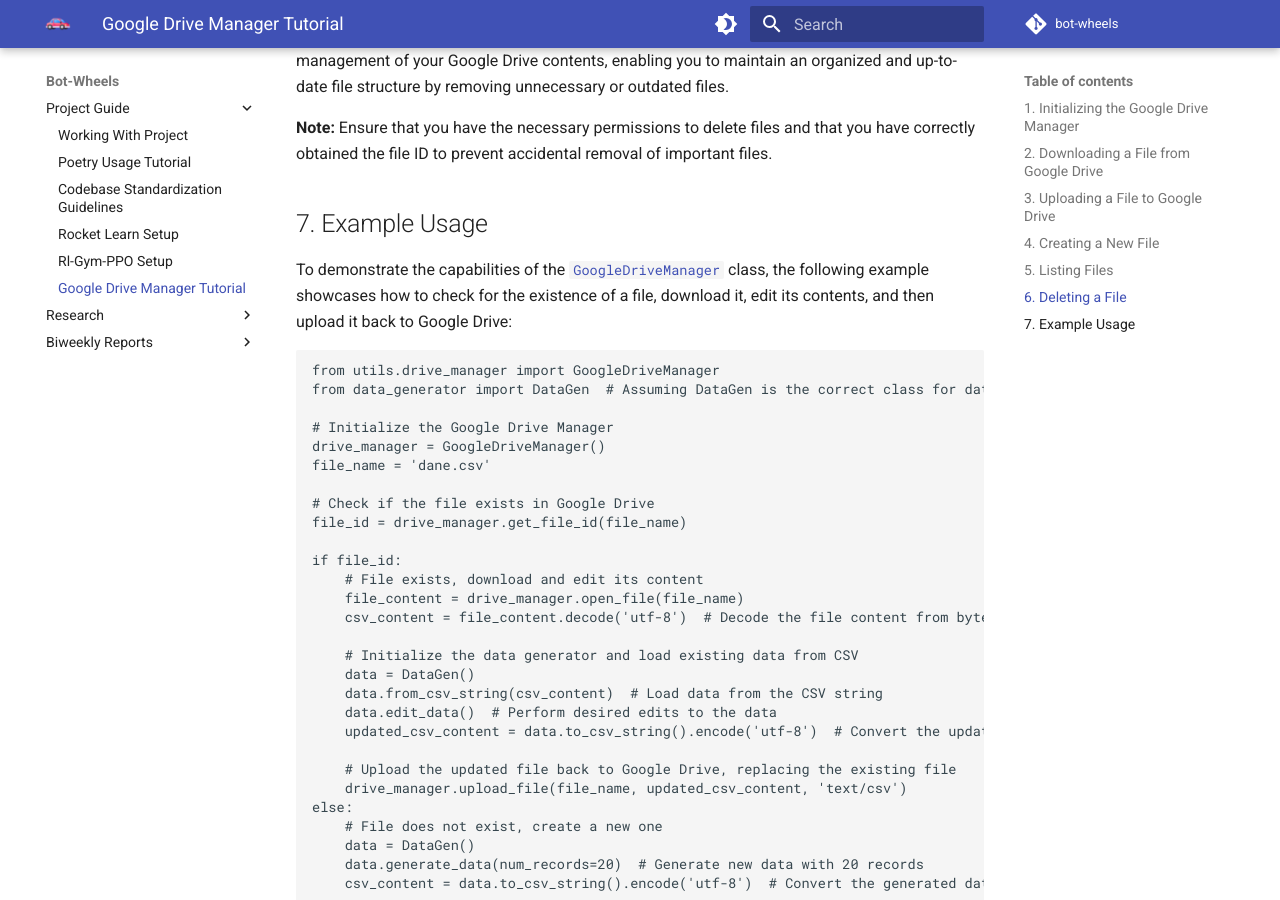
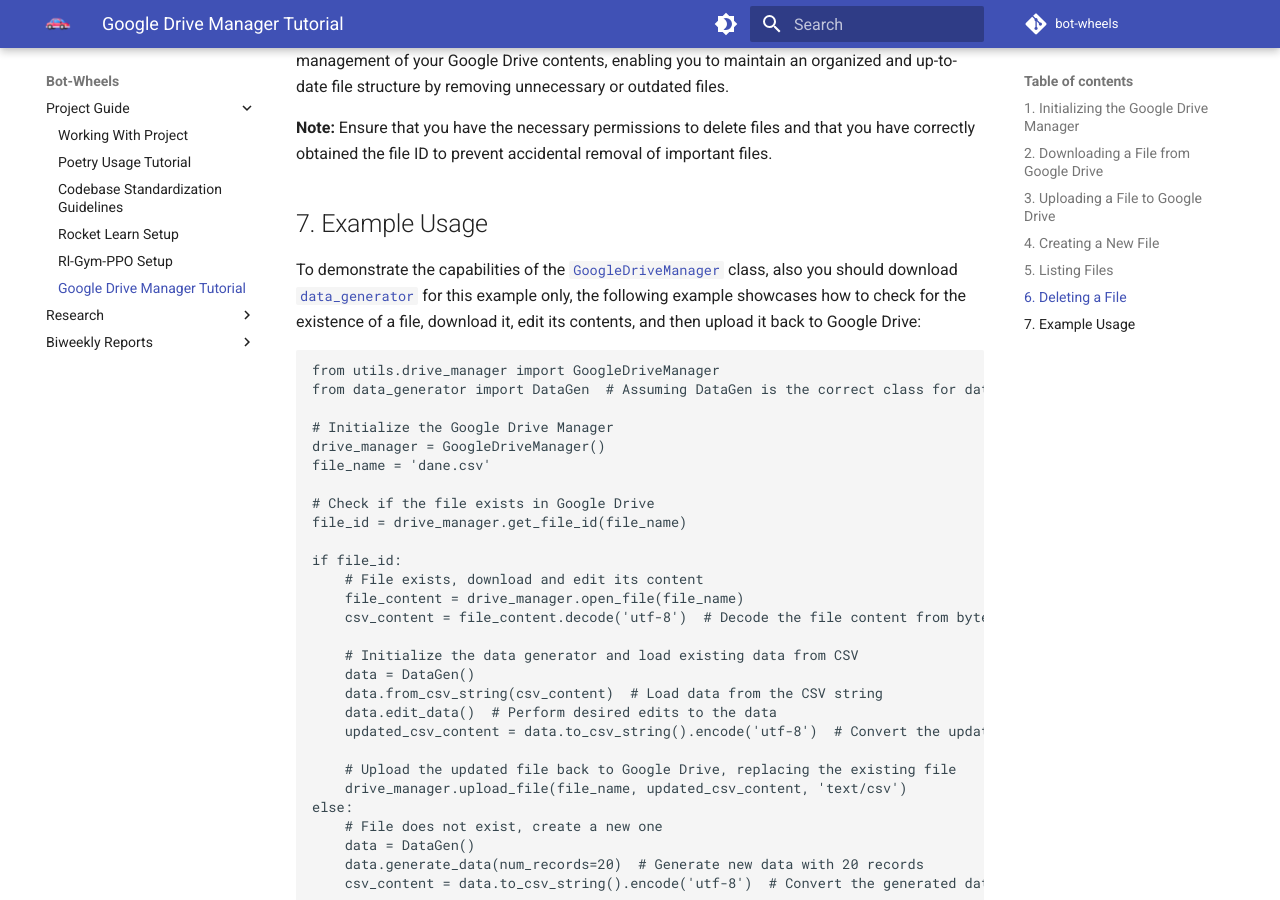
Before and after one commit to bot-wheels/docs, an MkDocs documentation site: the page built from docs/project-guide/google-drive-manager.md, in a window 1280 px wide and 900 px high, scrolled down 2313 px. Built offline with MkDocs 1.6.1 and Material for MkDocs 9.7.7, drawn with Linux system fonts in a browser that asks for light colours.

Commit message:
poprawka bledu z przykladowym plikiem

````diff
--- a/docs/project-guide/google-drive-manager.md
+++ b/docs/project-guide/google-drive-manager.md
@@ -84,7 +84,7 @@
 
 ## 7. Example Usage
 
-To demonstrate the capabilities of the [`GoogleDriveManager`](https://github.com/bot-wheels/bot-wheels-core/blob/main/src/utils/drive_manager.py) class, the following example showcases how to check for the existence of a file, download it, edit its contents, and then upload it back to Google Drive:
+To demonstrate the capabilities of the [`GoogleDriveManager`](https://github.com/bot-wheels/bot-wheels-core/blob/main/src/utils/drive_manager.py) class, also you should download [`data_generator`](https://pypi.org/project/Data-Generator/) for this example only, the following example showcases how to check for the existence of a file, download it, edit its contents, and then upload it back to Google Drive:
 
 ```python
 from utils.drive_manager import GoogleDriveManager
````
